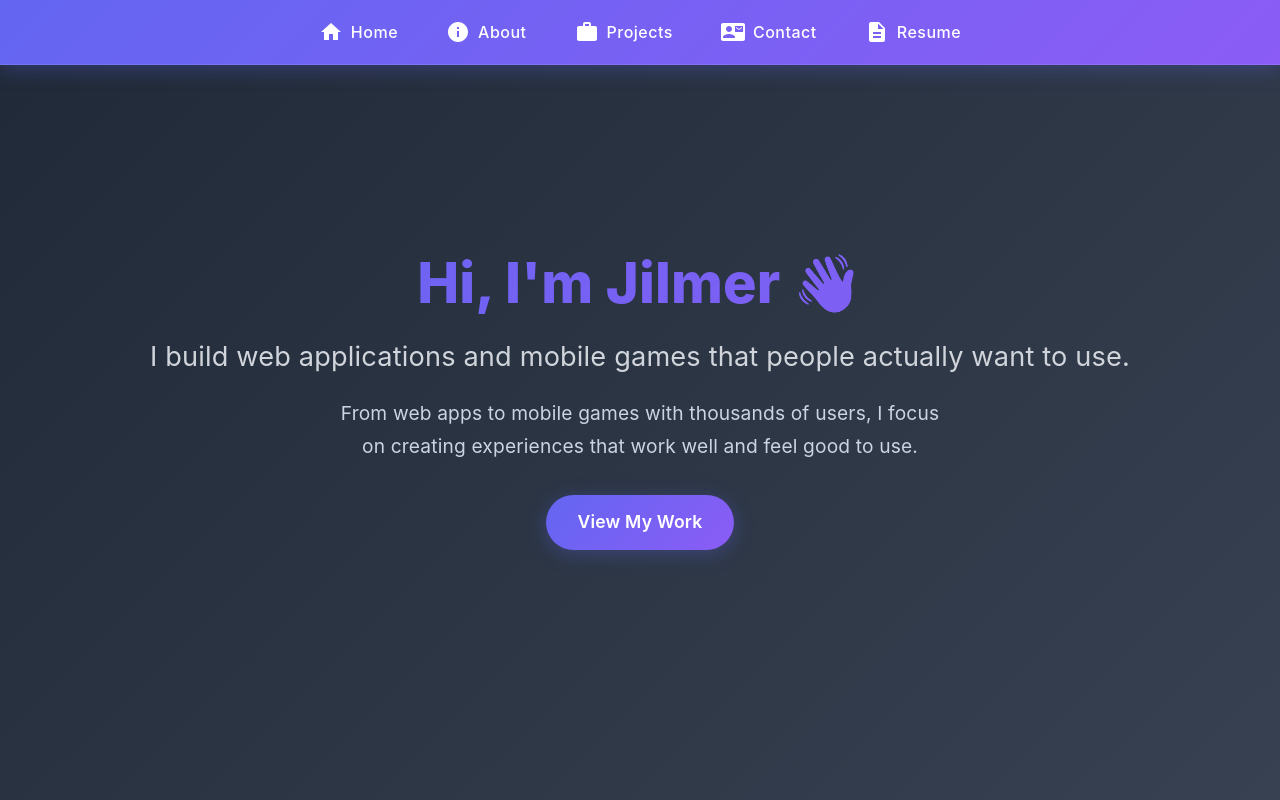
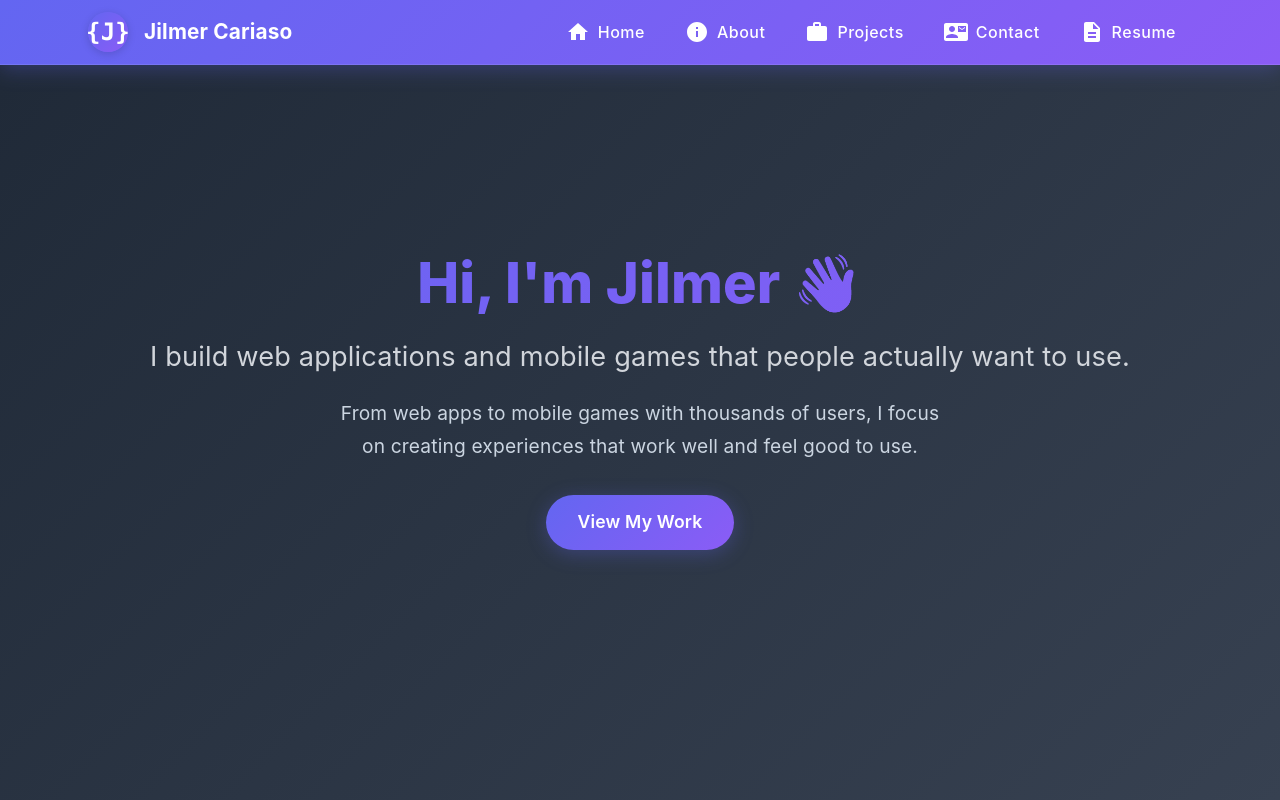
Before and after one commit to jjbc-ocm/resume-jjbc, a React (Vite) app: page / in a window 1280 px wide. Shown: the top 800 px of the page. Built offline with nearby package versions, Linux system fonts and the light colour scheme.

Commit message:
improve navbar

```diff
--- a/src/components/Navbar.tsx
+++ b/src/components/Navbar.tsx
@@ -11,7 +11,8 @@ import {
   ListItemIcon,
   ListItemText,
   useTheme,
-  useMediaQuery
+  useMediaQuery,
+  Typography
 } from '@mui/material';
 import MenuIcon from '@mui/icons-material/Menu';
 import { Home, Info, Work, ContactMail, Description } from '@mui/icons-material';
@@ -39,40 +40,43 @@ export default function Navbar() {
     setDrawerOpen(false);
   };
 
+  const handleLogoClick = () => {
+    const el = document.getElementById('home');
+    if (el) {
+      el.scrollIntoView({ behavior: 'smooth', block: 'start' });
+    }
+  };
+
   // Helper method to render navigation buttons
   const renderNavButton = (to: string, label: string, icon: React.ReactNode) => (
     <Button
       variant="navigation"
       onClick={() => handleNavClick(to)}
       sx={{
-        flex: { xs: 1, sm: 'unset' },
         display: 'flex',
-        flexDirection: { xs: 'column', sm: 'row' },
+        flexDirection: 'row',
         alignItems: 'center',
         justifyContent: 'center',
-        minWidth: { xs: 0, sm: 64 },
-        px: { xs: 1, sm: 2 },
-        py: { xs: 0.5, sm: 1 },
-        gap: { xs: 0.2, sm: 1 },
-        mt: { xs: 0.5, sm: 0 },
+        minWidth: 64,
+        px: 2,
+        py: 1,
+        gap: 1,
       }}
     >
       <Box
         sx={{
-          fontSize: { xs: '2rem', sm: '1.3rem' },
+          fontSize: '1.3rem',
           display: 'flex',
           alignItems: 'center',
           justifyContent: 'center',
-          mb: { xs: 0.2, sm: 0 },
         }}
       >
         {icon}
       </Box>
       <Box
         sx={{
-          fontSize: { xs: '0.75rem', sm: '1rem' },
+          fontSize: '1rem',
           fontWeight: 500,
-          mt: { xs: 0.1, sm: 0 },
           letterSpacing: 0.5,
         }}
       >
@@ -93,25 +97,107 @@ export default function Navbar() {
       }}
     >
       <Container maxWidth="lg">
-        <Toolbar sx={{ justifyContent: isMobile ? 'flex-start' : 'center', minHeight: { xs: 56, sm: 64 } }}>
+        <Toolbar sx={{ justifyContent: 'space-between', minHeight: { xs: 56, sm: 64 } }}>
+          {/* Logo on the left */}
+          <Box
+            onClick={handleLogoClick}
+            sx={{
+              display: 'flex',
+              alignItems: 'center',
+              cursor: 'pointer',
+              transition: 'transform 0.2s ease',
+              '&:hover': {
+                transform: 'scale(1.05)'
+              }
+            }}
+          >
+            <Box
+              sx={{
+                width: { xs: 32, sm: 40 },
+                height: { xs: 32, sm: 40 },
+                background: 'linear-gradient(135deg, #6366f1 0%, #8b5cf6 100%)',
+                borderRadius: 2,
+                display: 'flex',
+                alignItems: 'center',
+                justifyContent: 'center',
+                mr: { xs: 1, sm: 2 },
+                boxShadow: '0 2px 8px rgba(0,0,0,0.15)'
+              }}
+            >
+              <Typography
+                sx={{
+                  fontFamily: "Consolas, 'Courier New', monospace",
+                  fontSize: { xs: '1.2rem', sm: '1.5rem' },
+                  fontWeight: 'bold',
+                  color: 'white',
+                  lineHeight: 1
+                }}
+              >
+                {'{J}'}
+              </Typography>
+            </Box>
+            <Typography
+              variant="h6"
+              sx={{
+                fontWeight: 700,
+                color: 'white',
+                display: { xs: 'none', sm: 'block' },
+                fontSize: { xs: '1.1rem', sm: '1.3rem' }
+              }}
+            >
+              Jilmer Cariaso
+            </Typography>
+          </Box>
+
+          {/* Navigation on the right */}
           {isMobile ? (
-            <>
             <IconButton
-                edge="start"
               color="inherit"
               aria-label="menu"
               onClick={() => setDrawerOpen(true)}
-                sx={{ mr: 2 }}
+              sx={{
+                color: 'white',
+                '&:hover': {
+                  backgroundColor: 'rgba(255, 255, 255, 0.1)'
+                }
+              }}
             >
-                <MenuIcon sx={{ fontSize: 32 }} />
+              <MenuIcon sx={{ fontSize: 28 }} />
             </IconButton>
+          ) : (
+            <Box sx={{ display: 'flex', gap: 1 }}>
+              {navItems.map((item) =>
+                renderNavButton(item.to, item.label, item.icon)
+              )}
+            </Box>
+          )}
+
+          {/* Mobile Drawer */}
           <Drawer
-                anchor="left"
+            anchor="right"
             open={drawerOpen}
             onClose={() => setDrawerOpen(false)}
-                PaperProps={{ sx: { width: 240, background: 'white' } }}
+            PaperProps={{
+              sx: {
+                width: 280,
+                background: 'white',
+                boxShadow: '0 8px 32px rgba(0,0,0,0.12)'
+              }
+            }}
           >
-                <Box sx={{ mt: 2 }}>
+            <Box sx={{ mt: 2, p: 2 }}>
+              <Typography
+                variant="h6"
+                sx={{
+                  fontWeight: 700,
+                  color: '#6366f1',
+                  mb: 2,
+                  textAlign: 'center',
+                  fontSize: '1.2rem'
+                }}
+              >
+                Menu
+              </Typography>
               <List>
                 {navItems.map((item) => (
                   <ListItem
@@ -123,7 +209,7 @@ export default function Navbar() {
                       background: 'none',
                       border: 'none',
                       borderRadius: 2,
-                          margin: '6px 8px',
+                      margin: '4px 0',
                       padding: '12px 16px',
                       fontWeight: 500,
                       color: '#1f2937',
@@ -132,6 +218,7 @@ export default function Navbar() {
                       transition: 'background 0.2s, color 0.2s',
                       boxShadow: 'none',
                       minHeight: 48,
+                      width: '100%',
                       '&:hover, &:focus': {
                         background: '#f3f4f6',
                         color: '#6366f1',
@@ -146,14 +233,6 @@ export default function Navbar() {
               </List>
             </Box>
           </Drawer>
-            </>
-          ) : (
-            <Box sx={{ display: 'flex', gap: { xs: 1, sm: 2 }, width: '100%', justifyContent: 'center' }}>
-              {navItems.map((item) =>
-                renderNavButton(item.to, item.label, item.icon)
-              )}
-            </Box>
-          )}
         </Toolbar>
       </Container>
     </AppBar>
```
Lines whose indentation alone changed are shown as unchanged.
